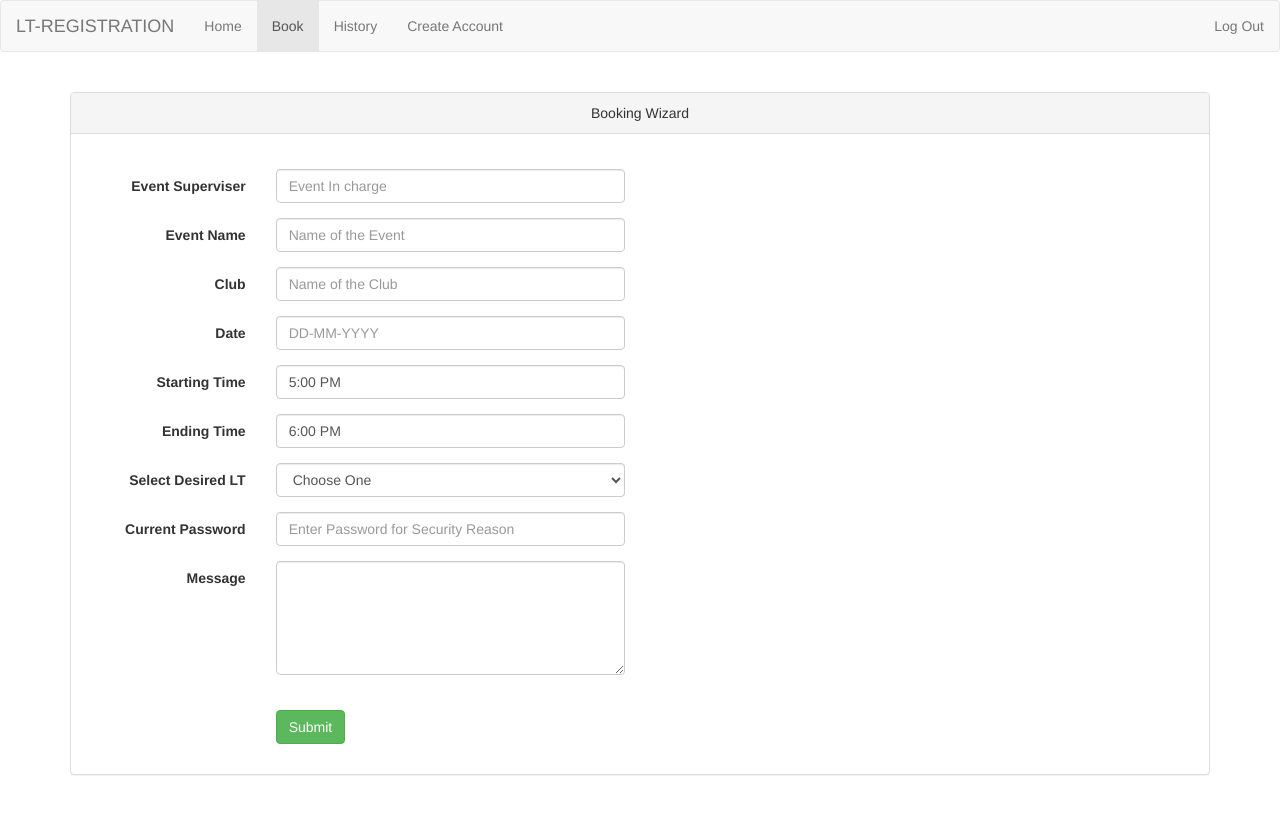
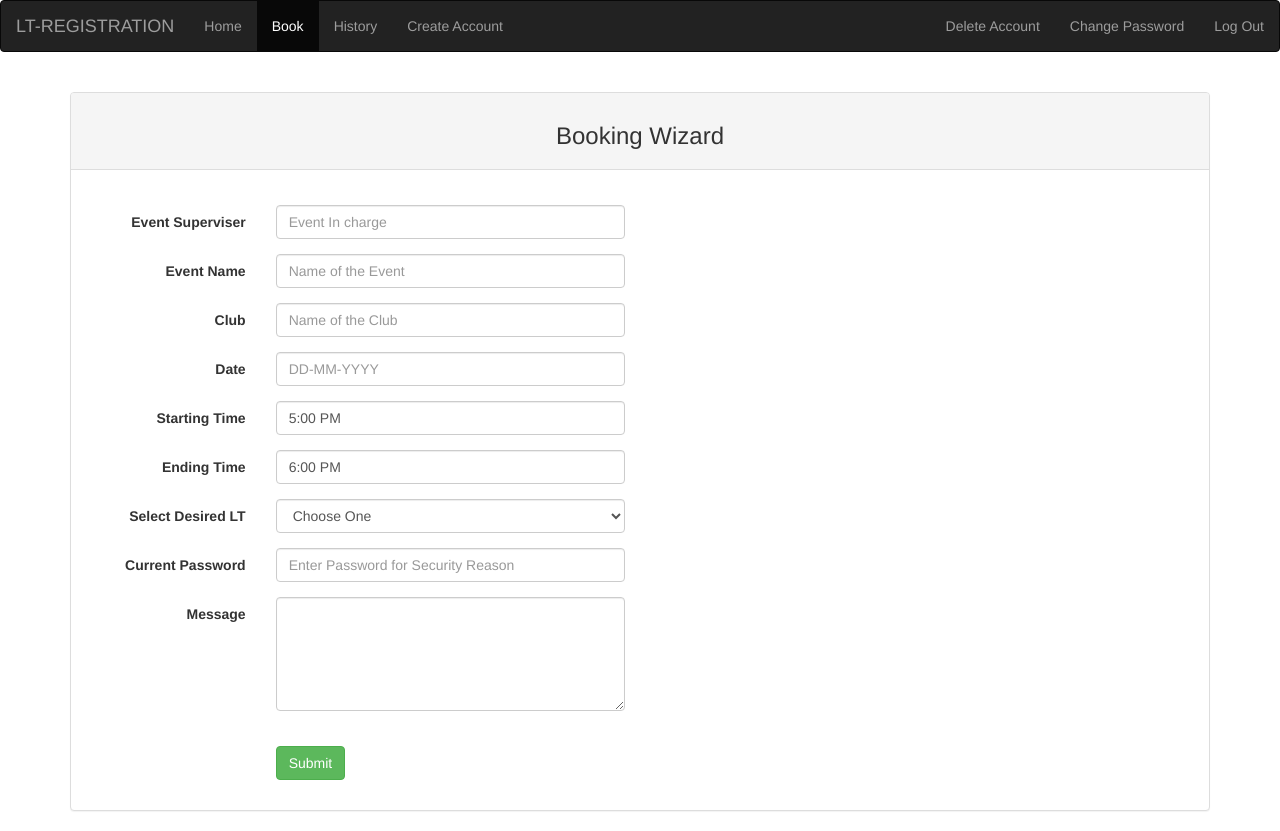
Before and after one commit to dhruvraj-singh-rawat/LectureTheatre-Booking-Portal, a PHP site: page /admin/book.php in a window 1280 px wide. Before the commit the page ends 775 px from the top, so only its background shows below. Run offline with PHP 8.4, Linux system fonts and the light colour scheme; the visitor is signed in with stand-in values (Sample User, id 1).

```diff
--- a/admin/book.php
+++ b/admin/book.php
@@ -72,7 +72,7 @@ else{
                         if($conn->query("INSERT INTO `users_booking` (`id`, `name_event`,`club_name`, `lt_selected`, `message`, `bookingID_name`,`name_superviser`,`start_time`,`end_time`,`date`) VALUES (NULL, '$name_event', '$club_name','$lt_selected', '$message', '$booking_id','$name_superviser','$start_time' ,'$end_time',STR_TO_DATE('$date','%d-%m-%Y') )")){
 
                 echo "<div class=\"alert alert-success fade in text-center\"\>
-                    <a href=\"\#\" class=\"close\" data-dismiss=\"alert\" aria-label=\"close\">&times;</a><strong>Successfully Booked A LT! Rejoice :) </strong></div>";
+                    <a href=\"book.php\" class=\"close\" data-dismiss=\"alert\" aria-label=\"close\">&times;</a><strong>Successfully Booked A LT! Rejoice :) </strong></div>";
 
 
                 }
@@ -81,7 +81,7 @@ else{
 
 
                   echo "<div class=\"alert alert-danger fade in text-center\"\>
-                        <a href=\"\#\" class=\"close\" data-dismiss=\"alert\" aria-label=\"close\">&times;</a><strong>Not able to book. Try Again! Sorry for Inconvenience :( </strong></div>";
+                        <a href=\"book.php\" class=\"close\" data-dismiss=\"alert\" aria-label=\"close\">&times;</a><strong>Not able to book. Try Again! Sorry for Inconvenience :( </strong></div>";
                 }
 
 
@@ -89,7 +89,7 @@ else{
           else{
 
                   echo "<div class=\"alert alert-info fade in text-center\"\>
-            <a href=\"\#\" class=\"close\" data-dismiss=\"alert\" aria-label=\"close\">&times;</a><strong>LT not available at this timing.Try for some different Timings :( </strong></div>";
+            <a href=\"book.php\" class=\"close\" data-dismiss=\"alert\" aria-label=\"close\">&times;</a><strong>LT not available at this timing.Try for some different Timings :( </strong></div>";
 
           }
 
@@ -98,7 +98,7 @@ else{
         else{
 
                 echo "<div class=\"alert alert-danger fade in text-center\"\>
-                     <a href=\"\#\" class=\"close\" data-dismiss=\"alert\" aria-label=\"close\">&times;</a><strong>Wrong Account Password Entered! Re-Enter The Account Password for the Account with which you are Logged In Right Now</strong></div>";
+                     <a href=\"book.php\" class=\"close\" data-dismiss=\"alert\" aria-label=\"close\">&times;</a><strong>Wrong Account Password Entered! Re-Enter The Account Password for the Account with which you are Logged In Right Now</strong></div>";
 
 
         }
@@ -197,12 +197,12 @@ else{
 
 </head>
 <body>
-  <nav class="navbar navbar-default">
+  <nav class="navbar navbar-inverse">
         <div class="container-fluid">
 
             <!-- Logo -->
             <div class="navbar-header">
-                <a href="#" class="navbar-brand">LT-REGISTRATION</a>
+                <a href="index.php" class="navbar-brand">LT-REGISTRATION</a>
             </div>
 
             <!-- Menu Items -->
@@ -212,7 +212,16 @@ else{
                     <li  class="active"><a href="book.php">Book</a></li>
                     <li ><a href="history.php">History</a></li>
 
-                    <li><a href="create_account.php">Create Account</a></li>
+                   <?php
+  if($_SESSION['login_privilage'] == 2){
+    ?>
+    <li><a href="create_account.php">Create Account</a></li>
+
+    <?php
+
+  }
+
+?>
 
 
 
@@ -221,6 +230,16 @@ else{
 
             <div>
                 <ul class="nav navbar-nav navbar-right">
+                    <?php
+                      if($_SESSION['login_privilage'] == 2){
+                        ?>
+                        <li ><a href="delete_account.php">Delete Account</a></li>
+                        <?php
+
+                      }
+
+                    ?>
+                    <li><a href="change_password.php">Change Password</a></li>
 
                     <li><a  href="../logout.php">Log Out</a></li>
                 </ul>
@@ -233,7 +252,7 @@ else{
 
     <div class="container">
       <div class="panel panel-default">
-        <div class="panel-heading text-center" >Booking Wizard</div>
+        <div class="panel-heading text-center" ><h3>Booking Wizard</h3></div>
 
           <div class="panel-body">
             <form id="booking-form" method="POST" class="form-horizontal" action="#">
```
